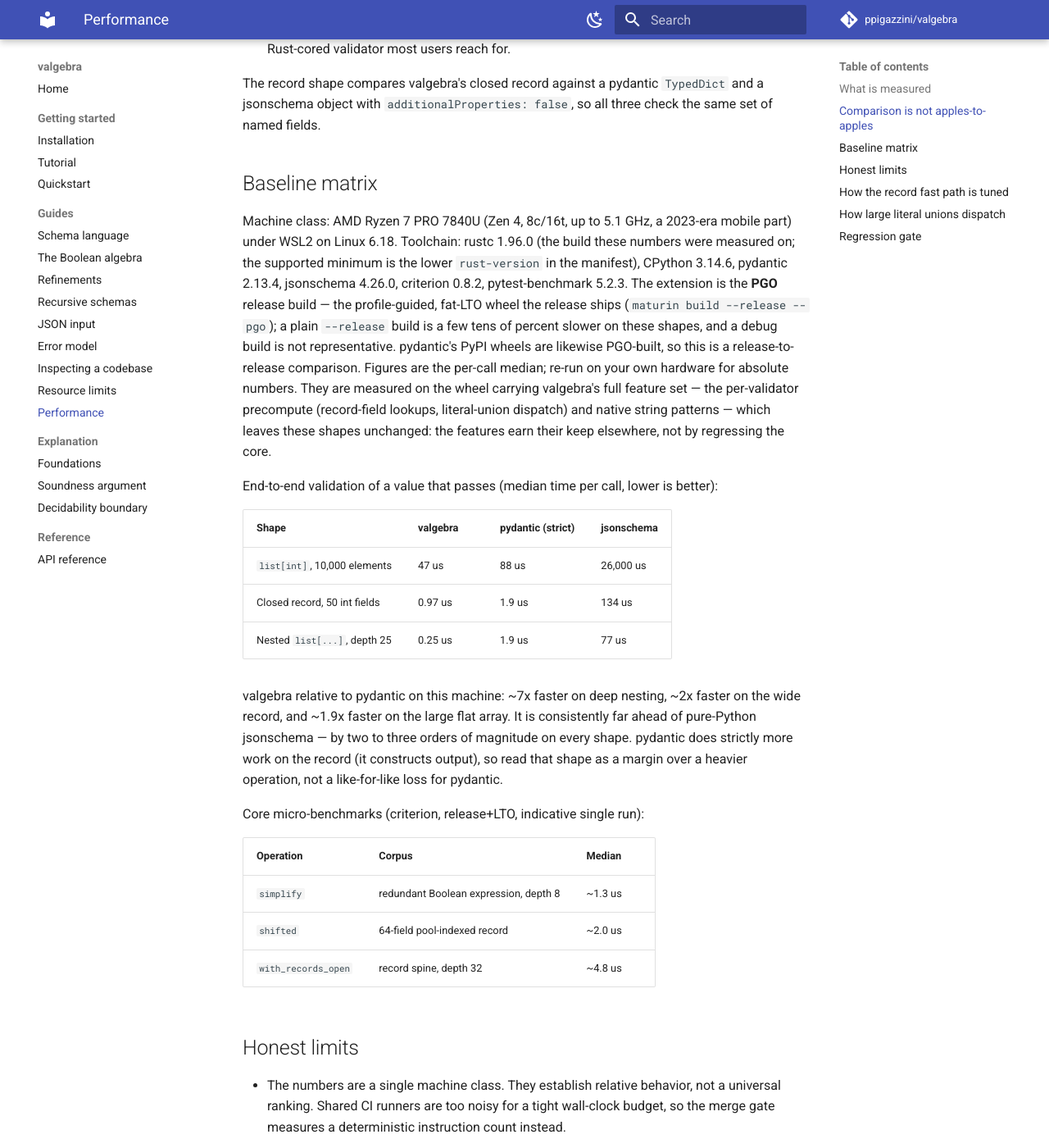
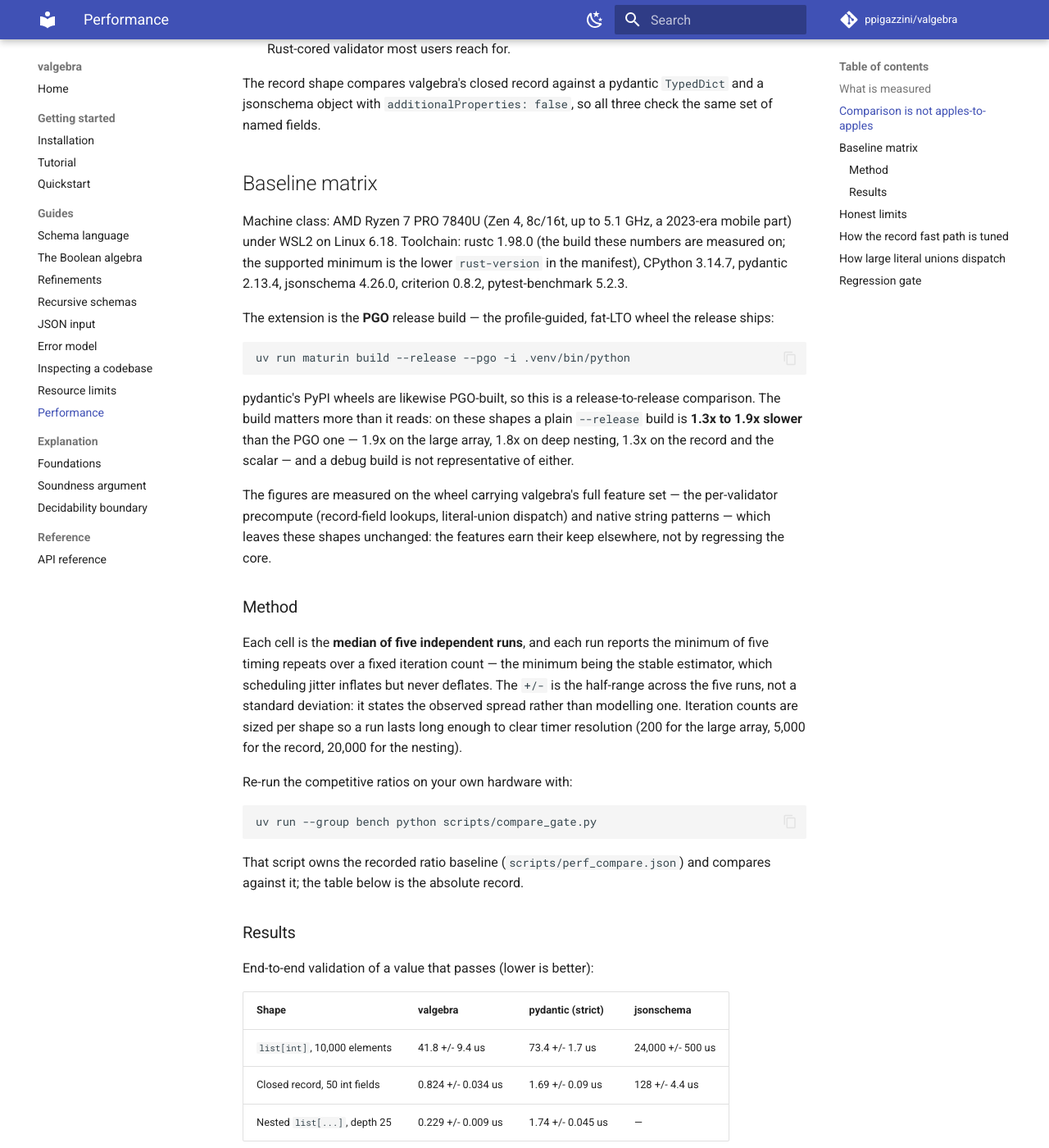
Before and after one commit to ppigazzini/valgebra, an MkDocs documentation site: the page built from docs/performance.md, in a window 1280 px wide and 1400 px high, scrolled down 1263 px. Shown: the whole window at 82% size. Built offline with MkDocs 1.6.1 and Material for MkDocs 9.7.7, drawn with Linux system fonts in a browser that asks for light colours; comment, search, counter and statistics services are not loaded; some of the changed text lies outside the part shown.

Commit message:
docs: record the competitive baseline with its spread and its method
Each cell is the median of five independent runs, and each run reports the
minimum of five timing repeats over a fixed iteration count: the minimum is
the estimator scheduling jitter inflates and never deflates. The interval
beside it is the half-range across the runs, which states the observed
spread rather than modelling one, and the iteration counts are sized per
shape so a run clears timer resolution.

The measurements are the profile-guided release wheel against pydantic in
strict mode and against jsonschema, on CPython 3.14.7 with pydantic 2.13.4
and jsonschema 4.26.0, under rustc 1.98.0. Membership runs 7.6 times faster
than pydantic on a schema nested twenty-five deep, 2.1 times on a
fifty-field closed record, and 1.8 times on a flat array of ten thousand
integers, and two to three orders of magnitude faster than pure-Python
jsonschema on every shape it covers.

The build is part of the measurement: on these shapes a plain release build
runs 1.3 to 1.9 times slower than the profile-guided one, so the page names
the command that produces the wheel the figures describe.

The scalar shape leaves the table. At a median of thirty-one nanoseconds its
observed spread reaches a quarter of its value, so the ratio it reports
carries noise the other three do not; the competitive gate measures it and
the record does not.

````diff
--- a/docs/performance.md
+++ b/docs/performance.md
@@ -64,36 +64,69 @@
 ## Baseline matrix
 
 Machine class: AMD Ryzen 7 PRO 7840U (Zen 4, 8c/16t, up to 5.1 GHz, a 2023-era
-mobile part) under WSL2 on Linux 6.18. Toolchain: rustc 1.96.0 (the build these
-numbers were measured on; the supported minimum is the lower `rust-version` in
-the manifest), CPython 3.14.6,
-pydantic 2.13.4, jsonschema 4.26.0, criterion 0.8.2, pytest-benchmark 5.2.3. The
-extension is the **PGO** release build — the profile-guided, fat-LTO wheel the
-release ships (`maturin build --release --pgo`); a plain `--release` build is a
-few tens of percent slower on these shapes, and a debug build is not
-representative. pydantic's PyPI wheels are likewise PGO-built, so this is a
-release-to-release comparison. Figures are the per-call median; re-run on your
-own hardware for absolute numbers. They are measured on the wheel carrying
-valgebra's full feature set — the per-validator precompute (record-field
-lookups, literal-union dispatch) and native string patterns — which leaves these
-shapes unchanged: the features earn their keep elsewhere, not by regressing the
-core.
+mobile part) under WSL2 on Linux 6.18. Toolchain: rustc 1.98.0 (the build these
+numbers are measured on; the supported minimum is the lower `rust-version` in
+the manifest), CPython 3.14.7, pydantic 2.13.4, jsonschema 4.26.0, criterion
+0.8.2, pytest-benchmark 5.2.3.
 
-End-to-end validation of a value that passes (median time per call, lower is
-better):
+The extension is the **PGO** release build — the profile-guided, fat-LTO wheel
+the release ships:
+
+```bash
+uv run maturin build --release --pgo -i .venv/bin/python
+```
+
+pydantic's PyPI wheels are likewise PGO-built, so this is a release-to-release
+comparison. The build matters more than it reads: on these shapes a plain
+`--release` build is **1.3x to 1.9x slower** than the PGO one — 1.9x on the large
+array, 1.8x on deep nesting, 1.3x on the record and the scalar — and a debug
+build is not representative of either.
+
+The figures are measured on the wheel carrying valgebra's full feature set — the
+per-validator precompute (record-field lookups, literal-union dispatch) and
+native string patterns — which leaves these shapes unchanged: the features earn
+their keep elsewhere, not by regressing the core.
+
+### Method
+
+Each cell is the **median of five independent runs**, and each run reports the
+minimum of five timing repeats over a fixed iteration count — the minimum being
+the stable estimator, which scheduling jitter inflates but never deflates. The
+`+/-` is the half-range across the five runs, not a standard deviation: it states
+the observed spread rather than modelling one. Iteration counts are sized per
+shape so a run lasts long enough to clear timer resolution (200 for the large
+array, 5,000 for the record, 20,000 for the nesting).
+
+Re-run the competitive ratios on your own hardware with:
+
+```bash
+uv run --group bench python scripts/compare_gate.py
+```
+
+That script owns the recorded ratio baseline (`scripts/perf_compare.json`) and
+compares against it; the table below is the absolute record.
+
+### Results
+
+End-to-end validation of a value that passes (lower is better):
 
 | Shape | valgebra | pydantic (strict) | jsonschema |
 | --- | --- | --- | --- |
-| `list[int]`, 10,000 elements | 47 us | 88 us | 26,000 us |
-| Closed record, 50 int fields | 0.97 us | 1.9 us | 134 us |
-| Nested `list[...]`, depth 25 | 0.25 us | 1.9 us | 77 us |
+| `list[int]`, 10,000 elements | 41.8 +/- 9.4 us | 73.4 +/- 1.7 us | 24,000 +/- 500 us |
+| Closed record, 50 int fields | 0.824 +/- 0.034 us | 1.69 +/- 0.09 us | 128 +/- 4.4 us |
+| Nested `list[...]`, depth 25 | 0.229 +/- 0.009 us | 1.74 +/- 0.045 us | — |
 
-valgebra relative to pydantic on this machine: ~7x faster on deep nesting, ~2x
-faster on the wide record, and ~1.9x faster on the large flat array. It is
-consistently far ahead of pure-Python jsonschema — by two to three orders of
-magnitude on every shape. pydantic does strictly more work on the record (it
+valgebra relative to pydantic on this machine: **7.6x** faster on deep nesting,
+**2.1x** on the wide record, **1.8x** on the large flat array. It is consistently
+far ahead of pure-Python jsonschema — by two to three orders of magnitude on
+every shape it covers. pydantic does strictly more work on the record (it
 constructs output), so read that shape as a margin over a heavier operation, not
 a like-for-like loss for pydantic.
+
+The scalar shape is absent from the table because it sits near timer resolution:
+at a 31.8 ns median its observed spread reaches a quarter of that, so the ratio
+it reports — around 5.8x — carries noise the other three shapes do not. The
+competitive gate measures it; this record does not.
 
 Core micro-benchmarks (criterion, release+LTO, indicative single run):
 
````
